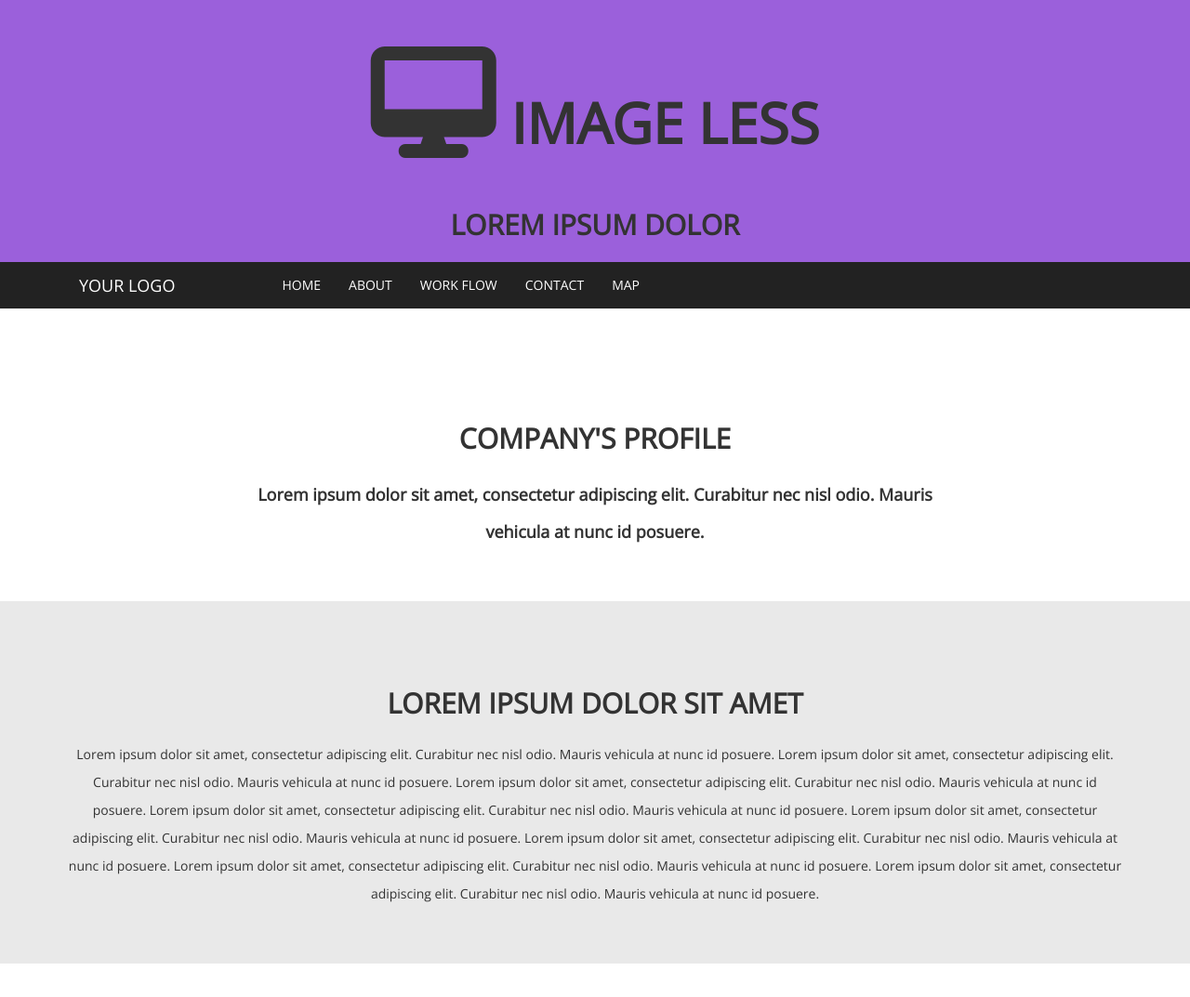
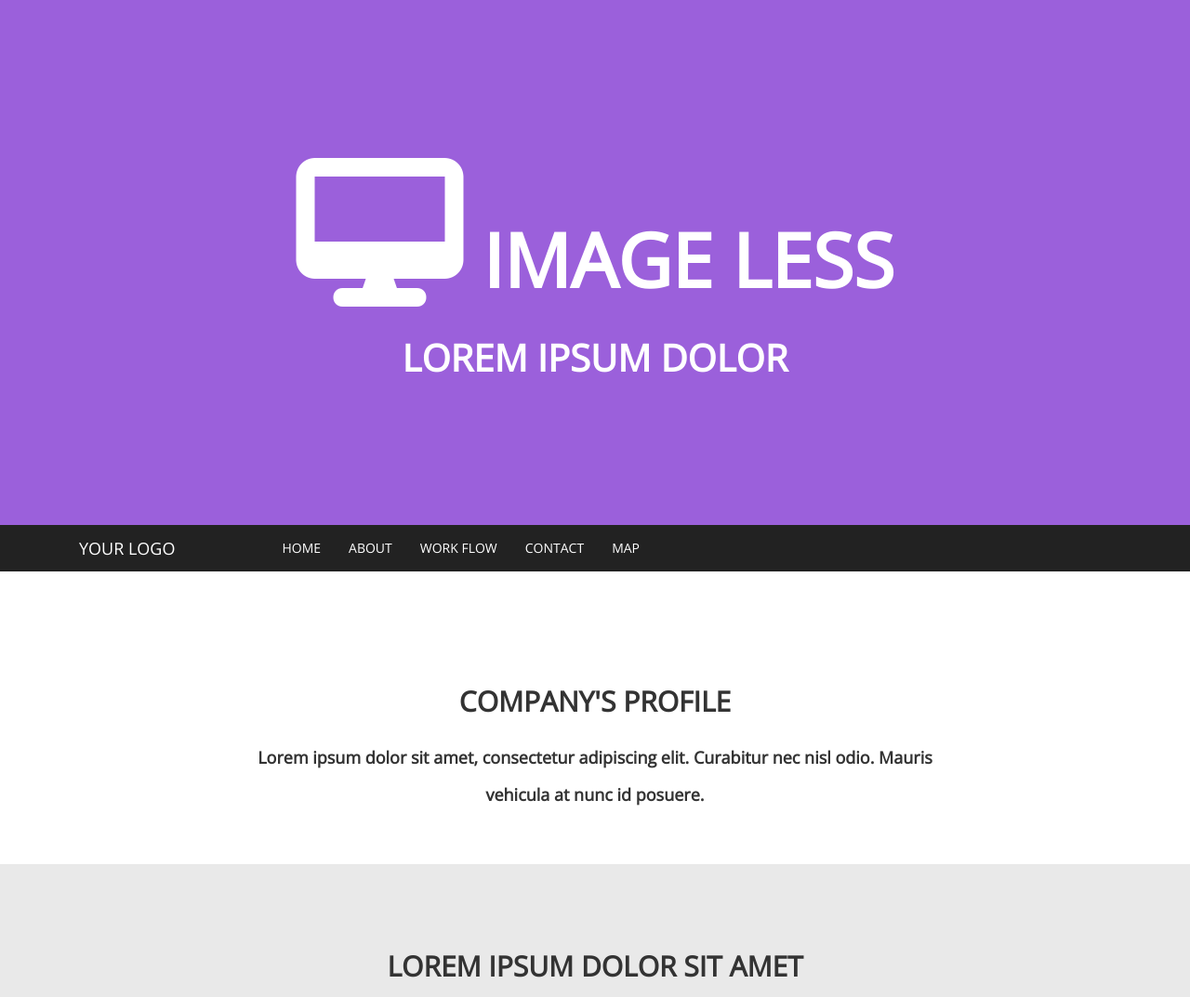
Before and after one commit to tceppini/Exo-P2, a plain HTML site: page index.html in a window 1280 px wide. Shown: the top 1073 px of the page at 93% size. Drawn offline with nearby package versions, Linux system fonts and the light colour scheme; files that its build step writes are made by us from their sources; a script that the page names is missing.

Commit message:
Ajout CSS pour le Header

```diff
--- a/style.css
+++ b/style.css
@@ -87,3 +87,19 @@ section {
 .color-light {
    background-color:#E9E9E9!important;
 }
+
+/*=======================================
+    HEADER STYLES
+==================================================*/
+.head-main {
+    font-size:80px !important;
+    font-weight:900!important;
+    color:#fff!important;
+    padding:150px 20px 10px 20px;
+}
+.head-sub-main {
+    font-size:40px !important;
+    font-weight:600!important;
+    color:#fff!important;
+    padding:5px 20px 150px 20px;
+}
```
